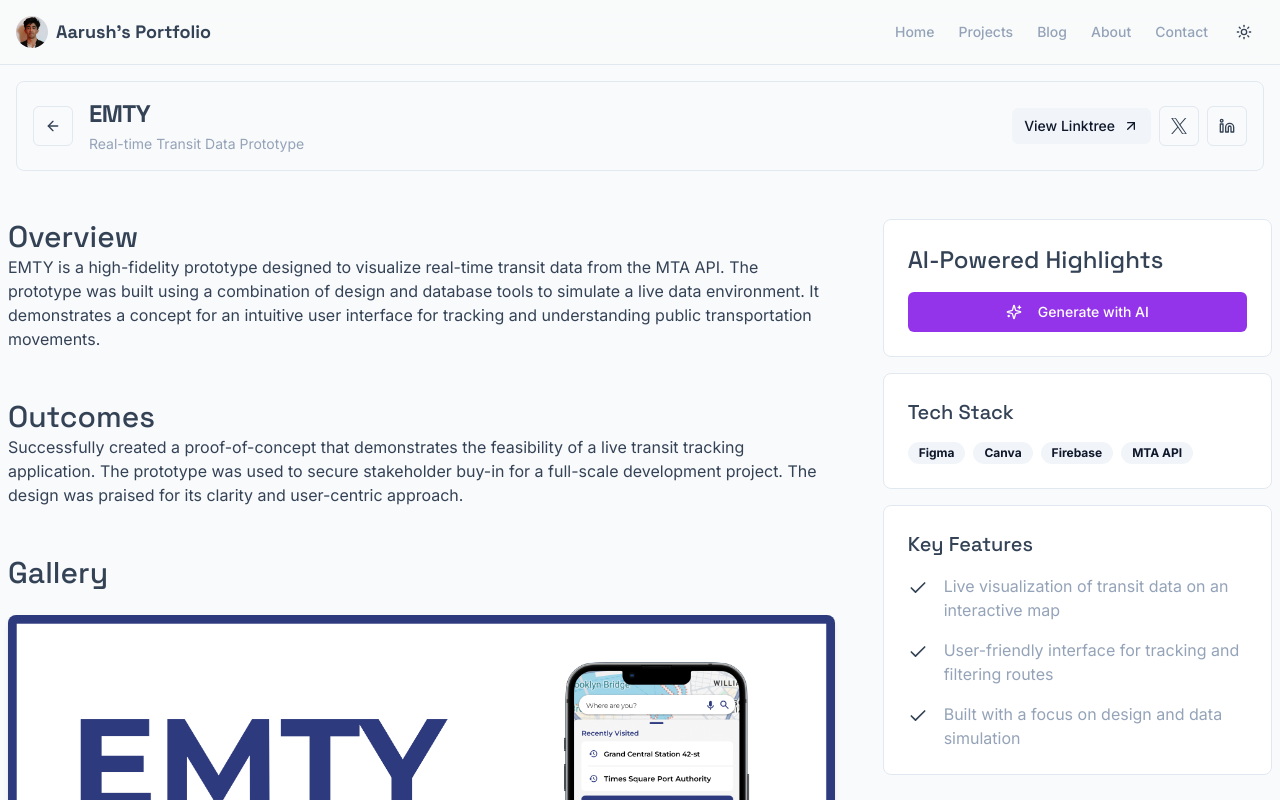
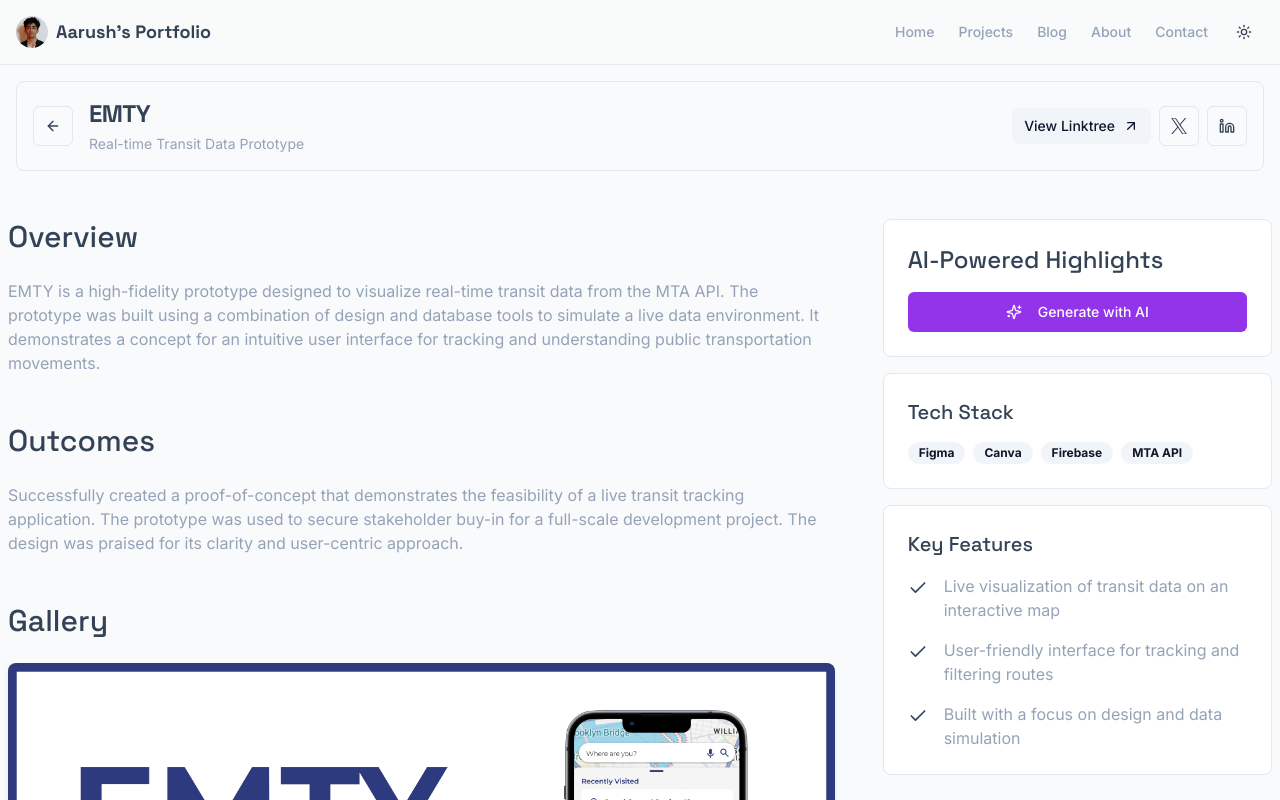
Before and after one commit to aarushkmalhotra/aarushkmalhotra.github.io, a Next.js app: page /projects/emty in a window 1280 px wide. Shown: the top 800 px of the page. Built offline with nearby package versions, Linux system fonts and the light colour scheme.

Commit message:
Initial public release for portfolio review

```diff
--- a/src/app/projects/[slug]/page.tsx
+++ b/src/app/projects/[slug]/page.tsx
@@ -89,6 +89,11 @@ export default async function ProjectDetailPage({ params }: PageProps) {
     </div>
   );
 
+  const createMarkup = (text: string) => {
+    const html = text.split('\n').map(p => `<p>${p}</p>`).join('');
+    return { __html: html };
+  };
+
   return (
     <div className="animate-fade-in" style={{ '--project-primary': project.theme.primary, '--project-secondary': project.theme.secondary, '--project-accent': project.theme.secondary } as React.CSSProperties}>
       <ProjectHeader project={project} />
@@ -96,24 +101,17 @@ export default async function ProjectDetailPage({ params }: PageProps) {
       <div className="max-w-7xl mx-auto px-4 md:px-2 py-8 md:py-12">
         <div className="grid lg:grid-cols-3 gap-12">
           <div className="lg:col-span-2 space-y-12">
-            <div className="prose prose-lg dark:prose-invert max-w-none">
-              <h2 className="font-headline text-3xl">Overview</h2>
-              {project.description.split('\n').map((paragraph, index) => (
-                <p key={index}>{paragraph}</p>
-              ))}
+            <div>
+              <h2 className="font-headline text-3xl prose prose-lg dark:prose-invert max-w-none mb-6">Overview</h2>
+              <div
+                className="prose prose-lg dark:prose-invert max-w-none text-muted-foreground"
+                dangerouslySetInnerHTML={createMarkup(project.description)}
+              />
             </div>
 
             {project.keyFeatures && project.keyFeatures.length > 0 && (
               <div className="lg:hidden">
-                <h2 className="font-headline text-3xl prose prose-lg dark:prose-invert max-w-none mb-6">Key Features</h2>
-                <ul className="space-y-4">
-                  {project.keyFeatures.map((feature, index) => (
-                    <li key={index} className="flex items-start">
-                      <Check className="w-5 h-5 text-accent mr-4 mt-1 flex-shrink-0" style={{ color: 'hsl(var(--project-accent))' }} />
-                      <span className="text-base text-muted-foreground">{feature}</span>
-                    </li>
-                  ))}
-                </ul>
+                <KeyFeaturesAside />
               </div>
             )}
 
@@ -125,11 +123,12 @@ export default async function ProjectDetailPage({ params }: PageProps) {
               <TechStackAside />
             </div>
 
-            <div className="prose prose-lg dark:prose-invert max-w-none">
-                <h2 className="font-headline text-3xl">Outcomes</h2>
-                {project.outcomes.split('\n').map((paragraph, index) => (
-                  <p key={index}>{paragraph}</p>
-                ))}
+            <div>
+                <h2 className="font-headline text-3xl prose prose-lg dark:prose-invert max-w-none mb-6">Outcomes</h2>
+                <div
+                  className="prose prose-lg dark:prose-invert max-w-none text-muted-foreground"
+                  dangerouslySetInnerHTML={createMarkup(project.outcomes)}
+                />
             </div>
 
             {project.audioFiles && project.audioFiles.length > 0 && (
--- a/src/lib/data/projects.json
+++ b/src/lib/data/projects.json
@@ -51,7 +51,7 @@
   {
     "id": "simply",
     "name": "Simply",
-    "tagline": "AI Discord Bot for Decoding Privacy Policies & ToS",
+    "tagline": "Discord Bot for Decoding Legalese",
     "description": "Simply is an advanced Discord AI bot designed to decode the complexities of Privacy Policies and Terms of Service. Leveraging the power of Google Gemini, Simply streamlines the interpretation of legal documents by providing precise and easily understandable summaries.\nThis project is a core component of the Simplify Me. ecosystem. Although the bot is no longer active on Discord, its powerful summarization engine can be accessed at simplifyme.org. *Credit for the foundational codebase goes to Echoshard on GitHub (github.com/Echoshard/Gemini_Discordbot).*",
     "keyFeatures": [
       "Multi-Format Support: Processes various file types, including images, PDFs, and text files.",
```
